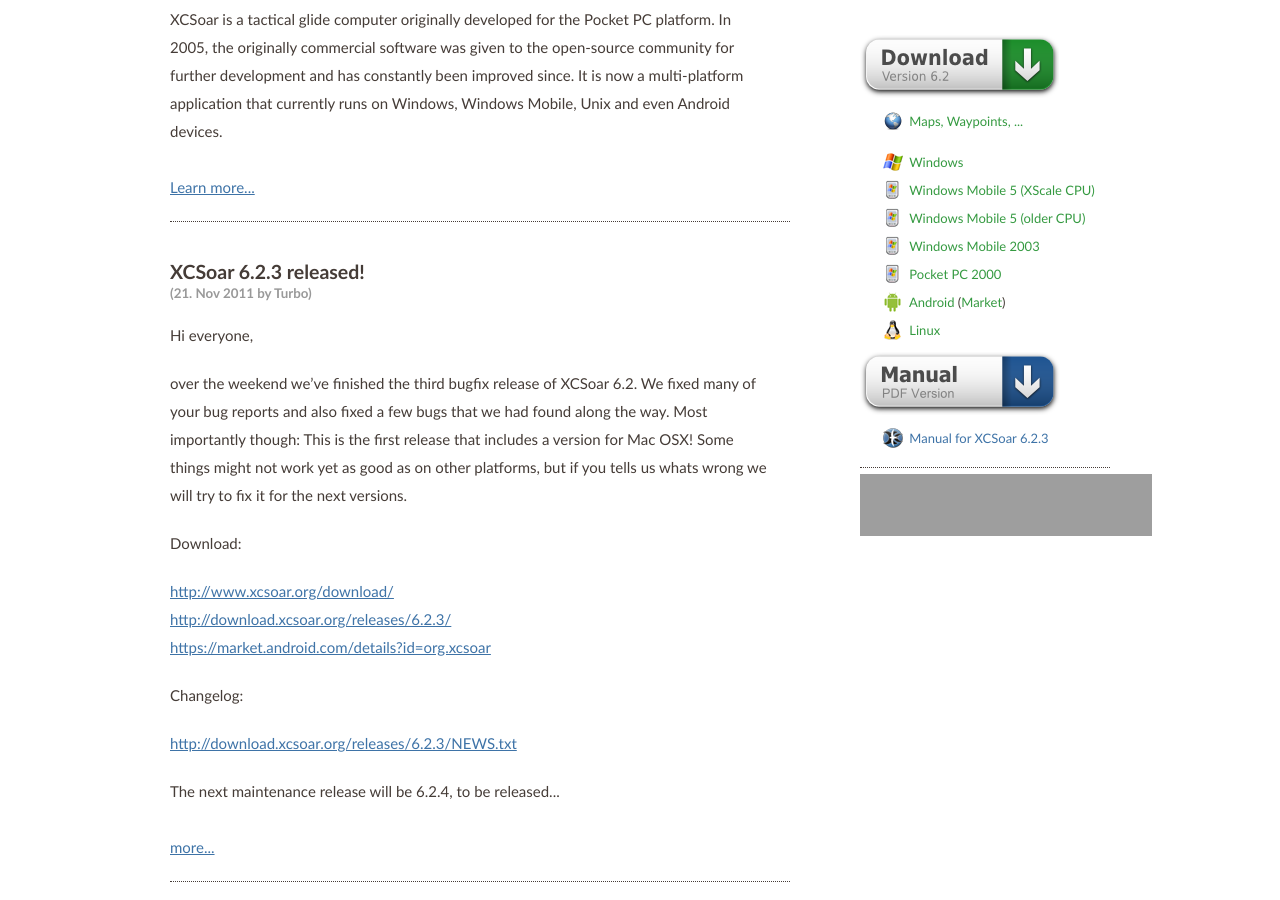
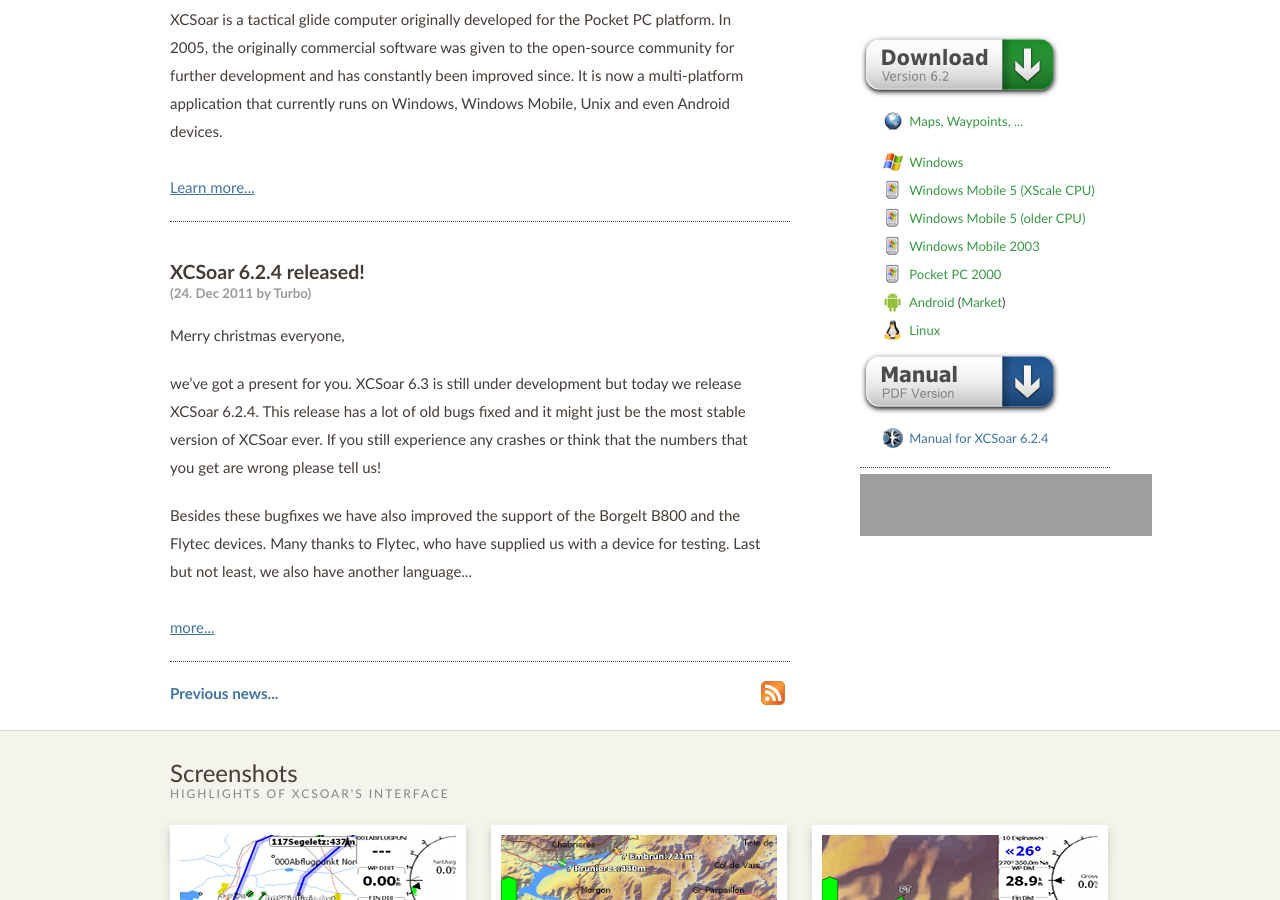
Before and after one commit to XCSoar/website, a Jekyll site: the page built from index.html, in a window 1280 px wide and 900 px high, scrolled down 204 px. Built offline with Jekyll 4.4.1, drawn with Linux system fonts in a browser that asks for light colours; grey boxes are pictures that could not be loaded.

Commit message:
release 6.2.4

```diff
--- a/_config.yml
+++ b/_config.yml
@@ -1,7 +1,7 @@
 permalink: /discover/:year/:month/:day/:title.html
 
-xcsoar_stable_version: 6.2.3
-xcsoar_testing_version: 6.2.3
+xcsoar_stable_version: 6.2.4
+xcsoar_testing_version: 6.2.4
 xcsoar_old_version: 6.1.5
 
 xcsoar_next_milestone: 'XCSoar 6.3'
--- /dev/null
+++ b/_posts/2011-12-24-XCSoar_6.2.4_released.md
@@ -0,0 +1,30 @@
+---
+layout: post
+color: blue
+title: XCSoar 6.2.4 released!
+author: Turbo
+---
+Merry christmas everyone,
+
+we've got a present for you. XCSoar 6.3 is still under development but today
+we release XCSoar 6.2.4. This release has a lot of old bugs fixed and it might
+just be the most stable version of XCSoar ever. If you still experience any
+crashes or think that the numbers that you get are wrong please tell us!
+
+Besides these bugfixes we have also improved the support of the Borgelt B800
+and the Flytec devices. Many thanks to Flytec, who have supplied us with a
+device for testing. Last but not least, we also have another language
+translation now: Korean. Thanks to Mike Myungha Kuh for that!
+
+Changelog:
+
+ <{{ site.download_server_url }}6.2.4/NEWS.txt>
+
+Download:
+
+ [http://www.xcsoar.org/download/](/download/)
+ <{{ site.download_server_url }}6.2.4/>
+ <https://market.android.com/details?id=org.xcsoar>
+
+The next maintenance release will be 6.2.5, to be released on demand.
+The next major release will be 6.3, to be released around january.
```
